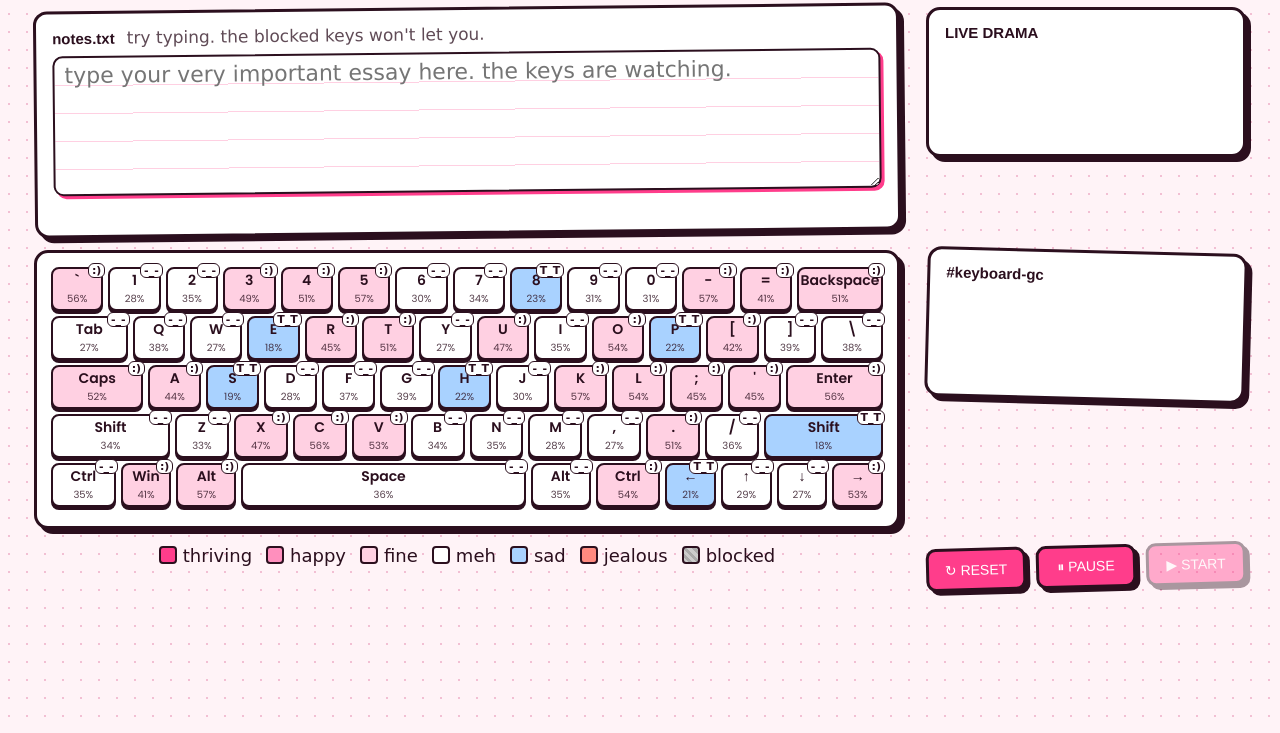
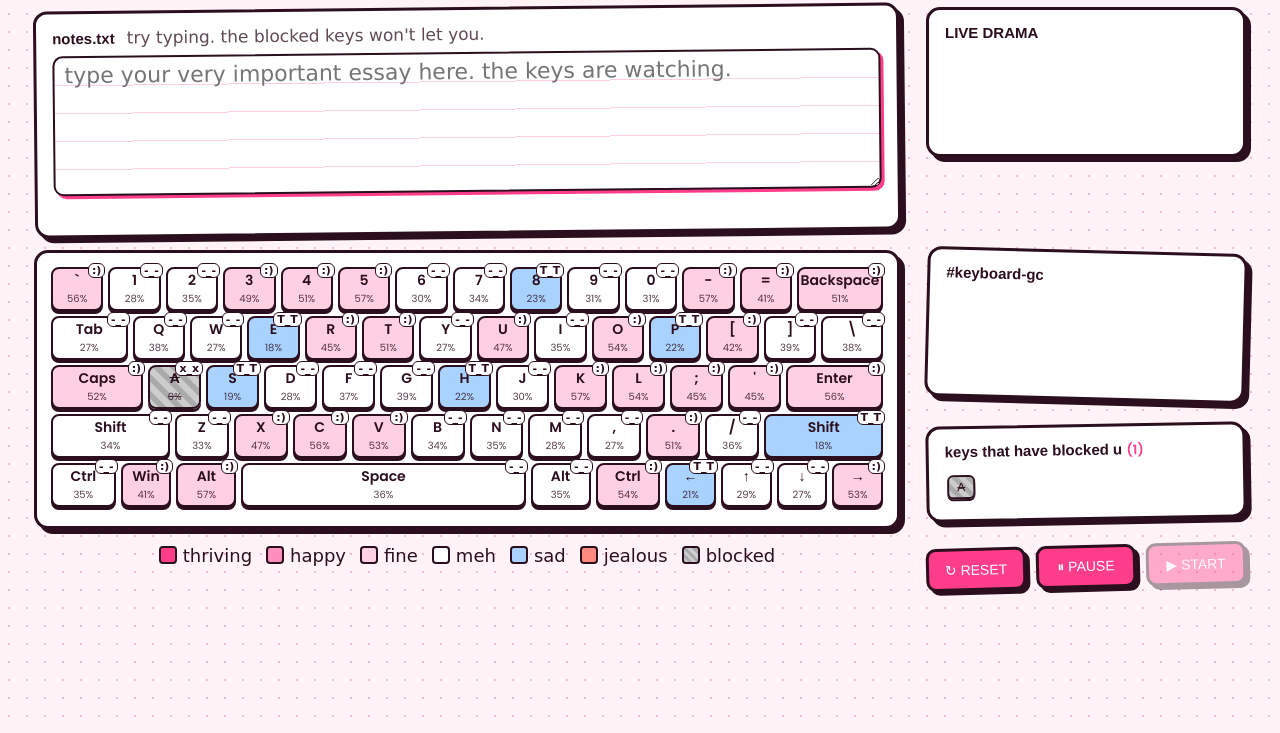
Before and after one commit to Nadorkable/Ctrl-Heart, a plain HTML site: page index.html in a window 1280 px wide. Both pictures are taken after a click on the button "START TYPING →". Shown: the part 67-800 px from the top of the page. Drawn offline with Linux system fonts and the light colour scheme; a web font is replaced by a local one.

Commit message:
"keys that have blocked u" card + A rage-quits 2s in
stats.js + stats.css:
- new card under #keyboard-gc: "keys that have blocked u (N)"
- every key that blocks us pops in as a little grey striped keycap,
  in the order they blocked us (listens to the 'keydrama' blocked signal)
- shows "nobody (yet)" before anything blocks; RESET clears it
- right column is now: LIVE DRAMA, #keyboard-gc, keys that have blocked u,
  then RESET / PAUSE / START

feelings.js:
- new SETTINGS.rageQuit: { KeyA: 2 } -> A blocks us exactly 2 seconds after
  START TYPING, and again 2 seconds after every RESET, no matter what
- it goes through the normal block path, so the drama feed, chat, the new
  card, notes.txt and laptop mode all react to it
- add more like { KeyA: 2, KeyS: 5 } if we want

Tested: A blocked at 2.0s, the card listed A, Q, Z, J, X in order with (5),
RESET cleared it and A blocked again 2s later.

Sara: no changes needed on your side.

```diff
--- a/feelings.js
+++ b/feelings.js
@@ -23,6 +23,9 @@
     // impatient keys: they fade this many times faster than everyone else.
     // ignore them and Q + Z (x4) block you after ~3-8s, X + J (x3) after ~4-10s.
     impatient: { KeyQ: 4, KeyZ: 4, KeyX: 3, KeyJ: 3 },
+    // rage-quitters: these keys block you this many seconds after START (and after RESET),
+    // no matter what you do. A opens the show.
+    rageQuit: { KeyA: 2 },
     jealousAfter: 5,   // same key this many times in a row...
     jealousSecs: 3,    // ...makes its neighbours jealous for this long
     bounceMs: 150,     // how long the squish class stays on
@@ -138,7 +141,21 @@
     render();
     setInterval(fade, SETTINGS.fadeEverySecs * 1000);
     helperSync();                                            // laptop mode: a fresh game starts with nothing blocked
+    scheduleRageQuits();
   });
+
+  // rage-quitters (SETTINGS.rageQuit) block you a few seconds into every game
+  let rageTimers = [];
+  function scheduleRageQuits() {
+    rageTimers.forEach(clearTimeout);
+    rageTimers = Object.entries(SETTINGS.rageQuit).map(([code, secs]) =>
+      setTimeout(() => {
+        const k = keys[code];
+        if (!k || k.blocked) return;
+        setPct(k, 0);                                        // straight to 0% = blocked (+ drama, + laptop mode)
+        render();
+      }, secs * 1000));
+  }
 
   // 2. A PRESS: +10%, squish, maybe jealousy
   document.addEventListener('keydown', e => {
@@ -276,6 +293,7 @@
     paused = false;
     render();
     helperSync();                                            // laptop-wide mode: unblock everything
+    scheduleRageQuits();                                     // A rage-quits again 2s into the new game
   });
 
   // 5. LAPTOP-WIDE MODE (helper/ctrlheart_helper.py, Windows)
--- a/stats.css
+++ b/stats.css
@@ -15,6 +15,7 @@
     "header   header"
     "notes    drama"
     "keyboard gc"
+    "keyboard blocked"
     "legend   controls";
   column-gap: 26px;
   row-gap: 16px;
@@ -27,6 +28,7 @@
 #dashboard .cards        { display: contents; }   /* its 3 cards join the grid */
 #dashboard .card:has(#drama) { grid-area: drama; }
 #dashboard .card:has(#gc)    { grid-area: gc; }
+#dashboard #blocked-card     { grid-area: blocked; }
 #dashboard #fav              { display: none; }    /* favourite child: removed */
 
 /* Sara's START / PAUSE / RESET: a little row under the chat instead of floating */
@@ -84,6 +86,34 @@
   margin: 0 0 10px;
 }
 
+/* "keys that have blocked u": striped little keycaps, in blocking order */
+#dashboard #blocked-card { min-height: 0; transform: rotate(-1deg); }
+#blocked-count { font-family: 'Poppins', sans-serif; font-size: 13px; color: var(--hot); }
+#blocked-list {
+  display: flex;
+  flex-wrap: wrap;
+  gap: 6px;
+  max-height: 150px;
+  overflow-y: auto;
+  padding: 2px 2px 4px;          /* room for the chips' shadow, no fake scrollbar */
+}
+.blocked-none { font-family: 'Gaegu', cursive; font-size: 18px; opacity: .6; }
+.blocked-chip {
+  font-family: 'Dela Gothic One', sans-serif;
+  font-size: 12px;
+  padding: 3px 8px;
+  border: 2px solid var(--ink);
+  border-radius: 6px;
+  box-shadow: 0 2px 0 var(--ink);
+  background: repeating-linear-gradient(45deg, #ccc, #ccc 5px, #aaa 5px, #aaa 10px);
+  text-decoration: line-through;
+  animation: chip-in .25s ease-out;
+}
+@keyframes chip-in {
+  from { transform: scale(.4) rotate(-12deg); opacity: 0; }
+  to   { transform: none; opacity: 1; }
+}
+
 /* notes.txt: lined paper notepad (top left) */
 #notepad-card {
   padding: 14px 16px 10px;
@@ -137,6 +167,6 @@
   #dashboard {
     grid-template-columns: minmax(0, 1fr);
     grid-template-areas:
-      "header" "notes" "keyboard" "legend" "controls" "drama" "gc";
+      "header" "notes" "keyboard" "legend" "controls" "drama" "gc" "blocked";
   }
 }
--- a/stats.js
+++ b/stats.js
@@ -35,6 +35,37 @@
     focusPad();
   });
 
+  // "keys that have blocked u": a card under the group chat listing every key
+  // that blocked us, in the order they did it (feelings.js sends 'keydrama' blocked)
+  const gcCard = document.getElementById('gc') && document.getElementById('gc').closest('.card');
+  const blockedCard = document.createElement('div');
+  blockedCard.className = 'card';
+  blockedCard.id = 'blocked-card';
+  blockedCard.innerHTML = `
+    <h3>keys that have blocked u <span id="blocked-count"></span></h3>
+    <div id="blocked-list"><span class="blocked-none">nobody (yet)</span></div>
+  `;
+  if (gcCard) gcCard.after(blockedCard);
+  else if (cards) cards.append(blockedCard);
+  const blockedList = document.getElementById('blocked-list');
+  const blockedCount = document.getElementById('blocked-count');
+
+  function clearBlocked() {
+    blockedList.innerHTML = '<span class="blocked-none">nobody (yet)</span>';
+    blockedCount.textContent = '';
+  }
+  document.addEventListener('keydrama', e => {
+    if (e.detail.type !== 'blocked') return;
+    const none = blockedList.querySelector('.blocked-none');
+    if (none) none.remove();
+    const chip = document.createElement('span');
+    chip.className = 'blocked-chip';
+    chip.textContent = e.detail.key;
+    blockedList.append(chip);
+    blockedCount.textContent = '(' + blockedList.children.length + ')';
+  });
+  document.addEventListener('ctrl:reset', clearBlocked);
+
   // average % -> morale word: 60+ thriving, 40+ stable, 20+ tense, under 20 doomed
   function label(avg) {
     if (avg >= 60) return 'thriving';
```
